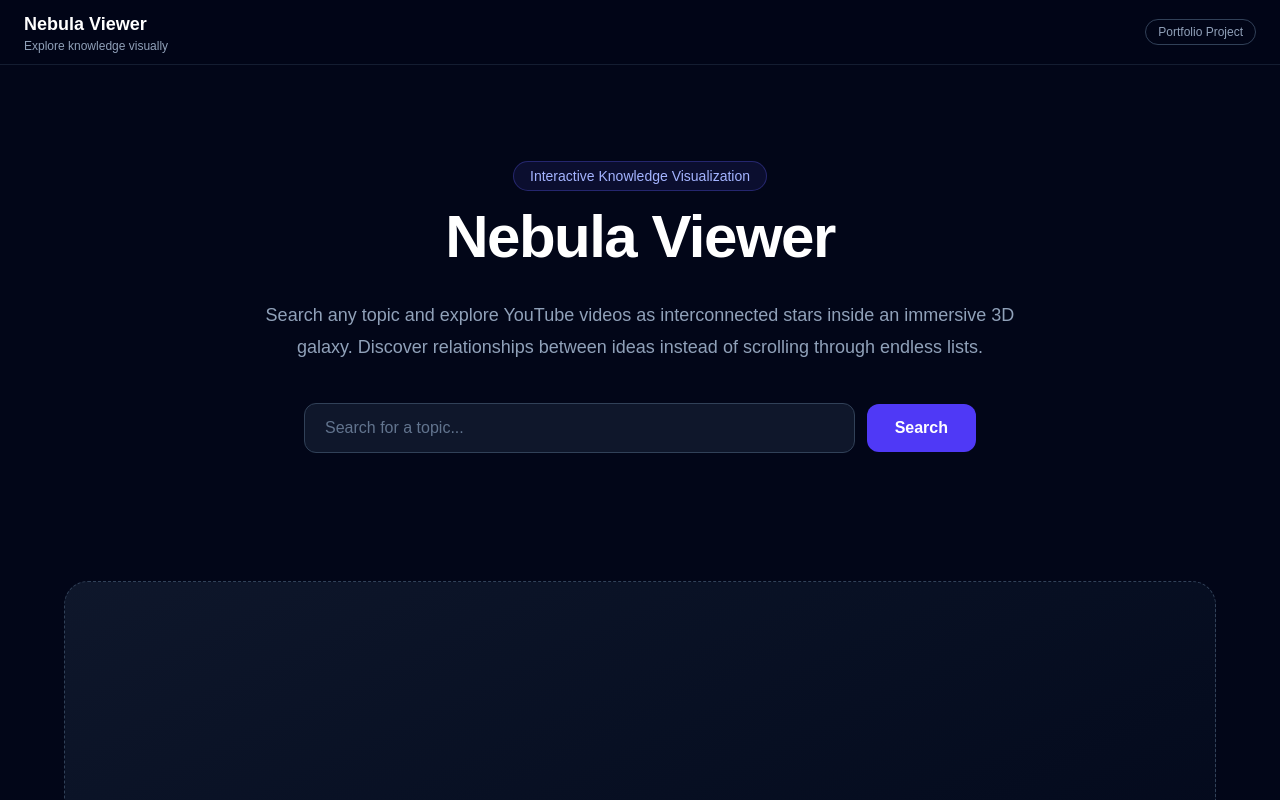
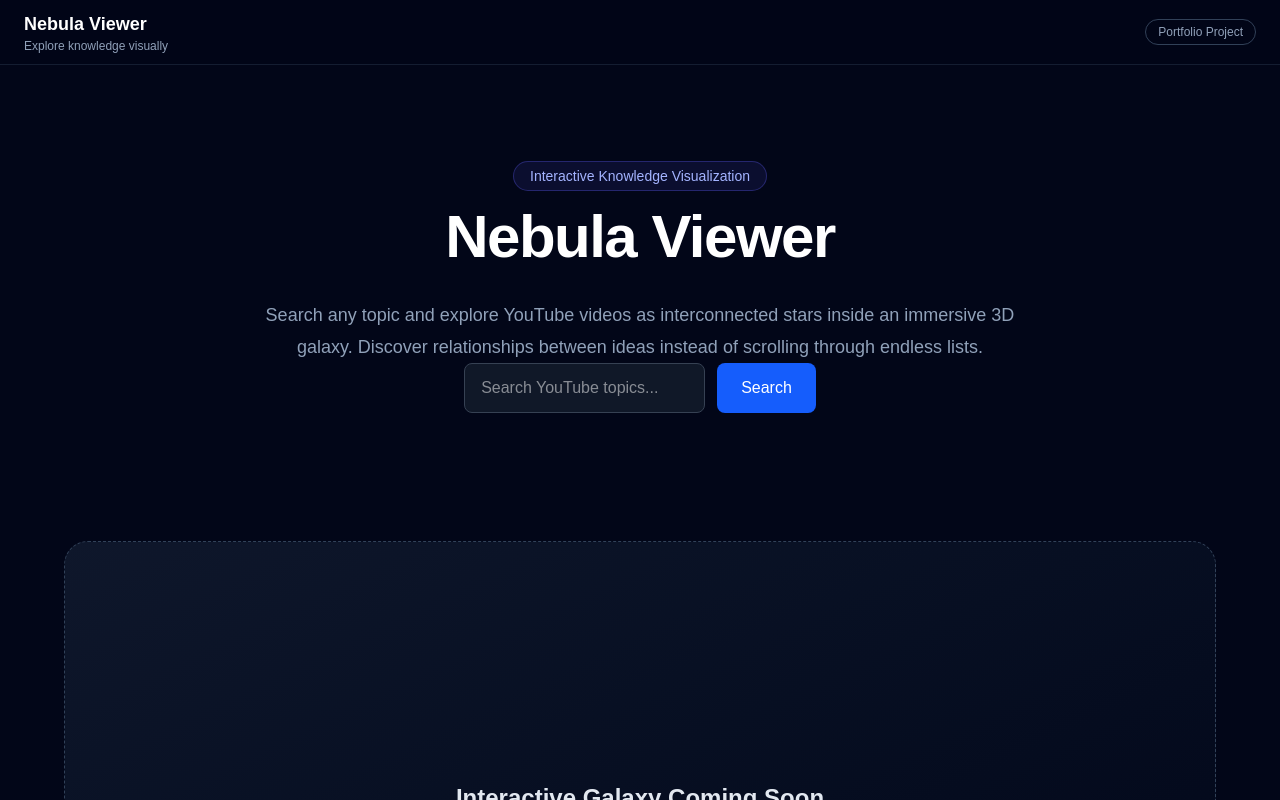
Before and after one commit to leulmintesinot/nebula-viewer, a Next.js app: page / in a window 1280 px wide. Shown: the top 800 px of the page. Built offline with nearby package versions, Linux system fonts and the light colour scheme.

Commit message:
feat: add interactive search bar and video result components

```diff
--- a/components/search/SearchBar.tsx
+++ b/components/search/SearchBar.tsx
@@ -1,22 +1,47 @@
 "use client";
 
-export default function SearchBar() {
+import { FormEvent, useState } from "react";
+
+interface SearchBarProps {
+  onSearch: (query: string) => void;
+  isLoading?: boolean;
+}
+
+export default function SearchBar({
+  onSearch,
+  isLoading = false,
+}: SearchBarProps) {
+  const [query, setQuery] = useState("");
+
+  function handleSubmit(e: FormEvent<HTMLFormElement>) {
+    e.preventDefault();
+
+    const trimmed = query.trim();
+
+    if (!trimmed) return;
+
+    onSearch(trimmed);
+  }
+
   return (
     <form
-      className="mt-10 flex w-full max-w-2xl items-center gap-3"
-      onSubmit={(e) => e.preventDefault()}
+      onSubmit={handleSubmit}
+      className="mx-auto flex max-w-2xl gap-3"
     >
       <input
         type="text"
-        placeholder="Search for a topic..."
-        className="flex-1 rounded-xl border border-slate-700 bg-slate-900 px-5 py-3 text-white placeholder-slate-500 outline-none transition focus:border-indigo-500 focus:ring-2 focus:ring-indigo-500/30"
+        placeholder="Search YouTube topics..."
+        value={query}
+        onChange={(e) => setQuery(e.target.value)}
+        className="flex-1 rounded-lg border border-gray-700 bg-gray-900 px-4 py-3 text-white outline-none focus:border-blue-500"
       />
 
-     <button
+      <button
         type="submit"
-        className="rounded-xl bg-indigo-600 px-7 py-3 font-semibold text-white transition-all duration-200 hover:scale-105 hover:bg-indigo-500"
+        disabled={isLoading}
+        className="rounded-lg bg-blue-600 px-6 py-3 font-medium text-white hover:bg-blue-700 disabled:opacity-50"
       >
-        Search
+        {isLoading ? "Searching..." : "Search"}
       </button>
     </form>
   );
--- /dev/null
+++ b/components/video/VideoCard.tsx
@@ -0,0 +1,27 @@
+import { YouTubeVideo } from "@/types/youtube";
+
+interface VideoCardProps {
+  video: YouTubeVideo;
+}
+
+export default function VideoCard({ video }: VideoCardProps) {
+  return (
+    <article className="overflow-hidden rounded-xl border border-gray-800 bg-gray-900 transition hover:border-blue-500">
+      <img
+        src={video.thumbnail}
+        alt={video.title}
+        className="aspect-video w-full object-cover"
+      />
+
+      <div className="p-4">
+        <h3 className="line-clamp-2 font-semibold text-white">
+          {video.title}
+        </h3>
+
+        <p className="mt-2 text-sm text-gray-400">
+          {video.channelTitle}
+        </p>
+      </div>
+    </article>
+  );
+}
--- /dev/null
+++ b/components/video/VideoGrid.tsx
@@ -0,0 +1,22 @@
+import { YouTubeVideo } from "@/types/youtube";
+import VideoCard from "./VideoCard";
+
+interface VideoGridProps {
+  videos: YouTubeVideo[];
+}
+
+export default function VideoGrid({ videos }: VideoGridProps) {
+  if (videos.length === 0) {
+    return null;
+  }
+
+  return (
+    <section className="mx-auto mt-12 max-w-7xl">
+      <div className="grid gap-6 sm:grid-cols-2 lg:grid-cols-3 xl:grid-cols-4">
+        {videos.map((video) => (
+          <VideoCard key={video.id} video={video} />
+        ))}
+      </div>
+    </section>
+  );
+}
```
